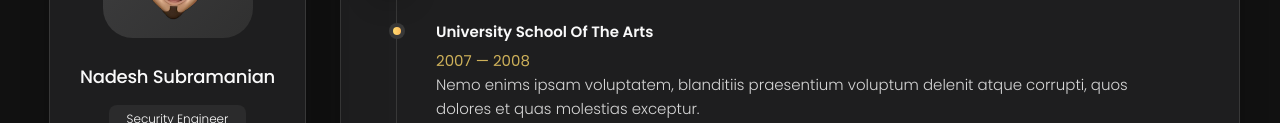
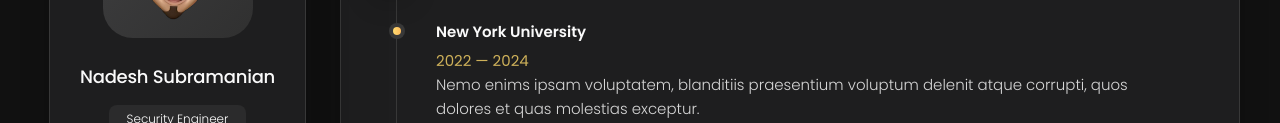
Before and after one commit to nadesh00/port, a plain HTML site: page index.html in a window 1280 px wide. Both pictures are taken after a click on the button "Resume". Shown: the part 240-363 px from the top of the page. Drawn offline with nearby package versions, Linux system fonts and the light colour scheme.

```diff
--- a/index.html
+++ b/index.html
@@ -530,9 +530,9 @@
 
             <li class="timeline-item">
 
-              <h4 class="h4 timeline-item-title">University school of the arts</h4>
+              <h4 class="h4 timeline-item-title">New York University</h4>
 
-              <span>2007 — 2008</span>
+              <span>2022 — 2024</span>
 
               <p class="timeline-text">
                 Nemo enims ipsam voluptatem, blanditiis praesentium voluptum delenit atque corrupti, quos dolores et
```
